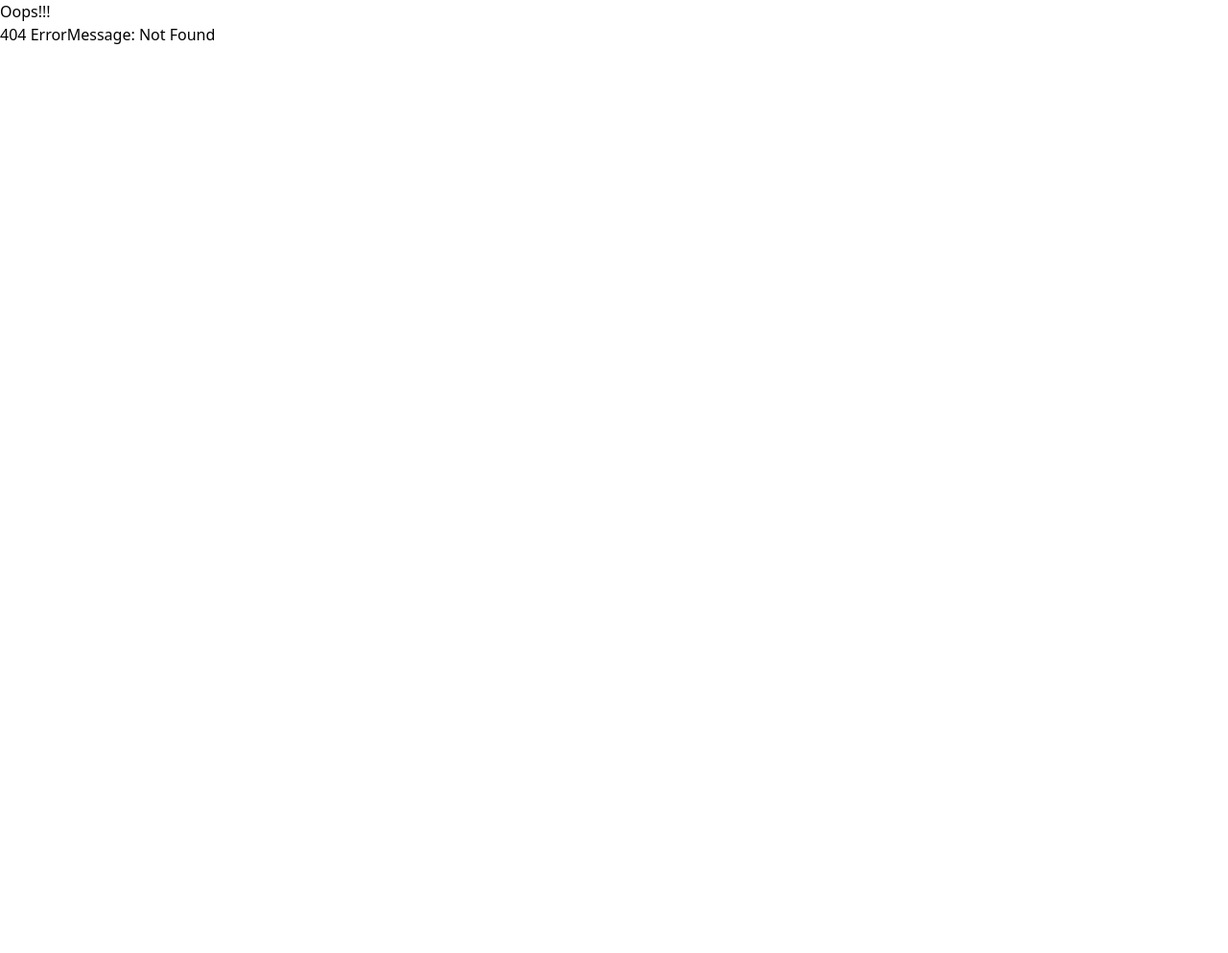
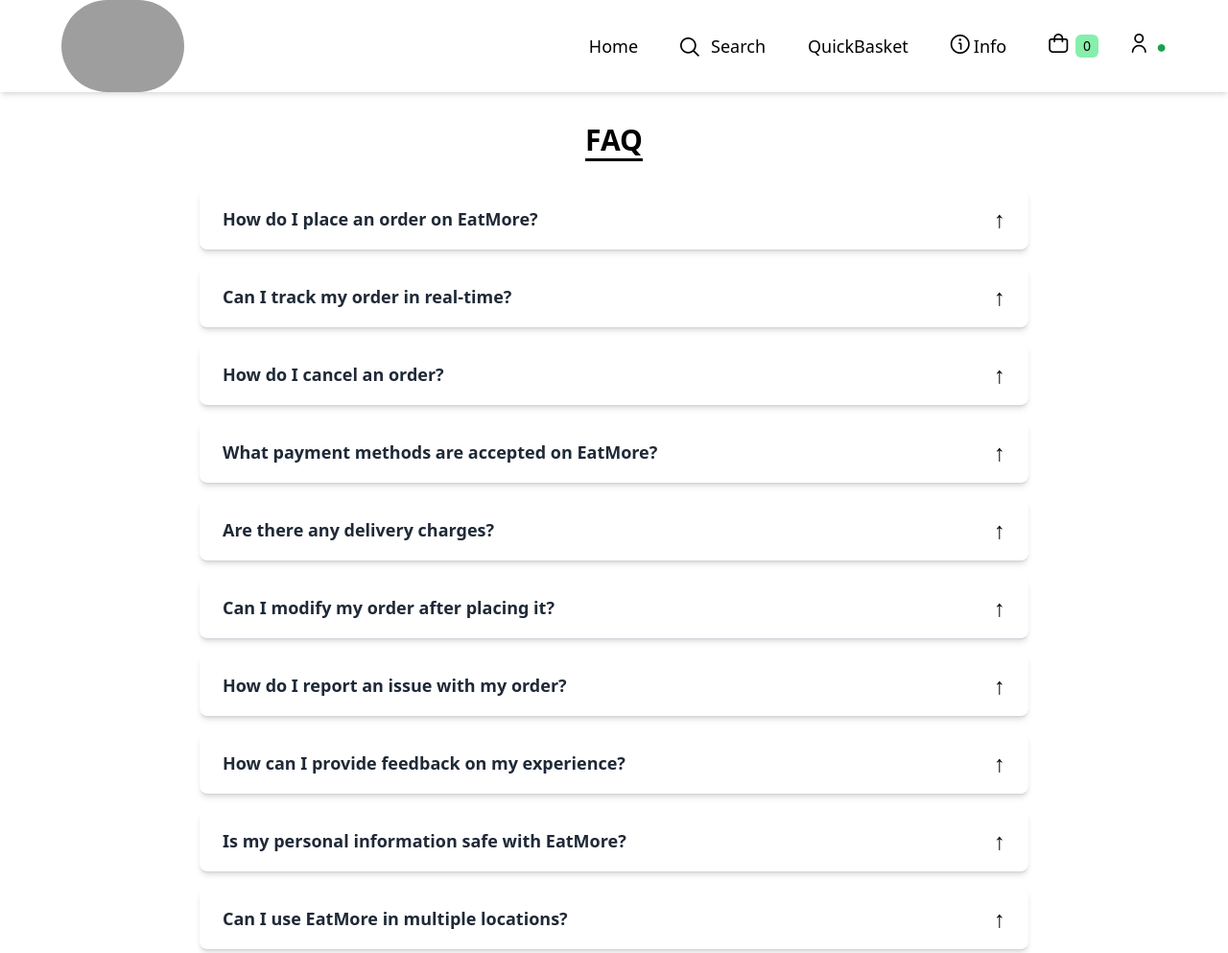
Before and after one commit to thabetissam/FORSA.TN, a React app: page /faq in a window 1280 px wide. Before the commit this address had no page. Shown: the whole page at 96% size. Before the commit the page ends 800 px from the top, so only its background shows below. Built offline with nearby package versions, Linux system fonts and the light colour scheme; some packages are replaced by stand-ins of ours; no server answers; grey boxes are pictures that could not be loaded; a web font is replaced by a local one.

Commit message:
chatbot,smoothscrolling & faq feature added

```diff
--- a/app.js
+++ b/app.js
@@ -9,11 +9,11 @@ import { Header } from "./src/components/Header";
 import { Home } from "./src/components/Home";
 import { LazyShimmer } from "./src/components/Shimmer";
 import ScrollToTop from "./src/components/ScrollToTop";
-import { userData } from "./src/utils/userContext";
 import React, { lazy, Suspense, useState, useEffect } from "react";
 import { Coordinates } from "./src/utils/userContext";
 import { Toaster } from "react-hot-toast";
-
+import DialogflowMessenger from "./src/components/DialogflowMessenger";
+import SmoothScrolling from "./src/components/SmoothScrolling";
 
 // Redux
 import { Provider } from "react-redux";
@@ -29,15 +29,11 @@ const Error = lazy(() => import("./src/components/Error"));
 const RestaurantMenu = lazy(() => import("./src/components/RestaurantMenu"));
 const Cart = lazy(() => import("./src/components/Cart"));
 const SignInOut = lazy(() => import("./src/components/SignInOut"));
+const FAQ = lazy(() => import("./src/components/FAQ"));
+
+
 
 const AppLayout = () => {
-  const [user, setUser] = useState({
-    name: "Subhahsis",
-    email: "spraharaj@gmail.com",
-    age: 23,
-    cast: "Bramhan",
-  });
-
   const [coordinate, setCoordinate] = useState(() => {
     const savedLocation = localStorage.getItem("savedLocation");
     return savedLocation
@@ -53,14 +49,13 @@ const AppLayout = () => {
 
   return (
     <Provider store={store}>
-      <userData.Provider value={{ user, setUser }}>
       <Coordinates.Provider value={{ coordinate, setCoordinate }}>
         <ScrollToTop />
         <Header />
         <Outlet />
         <Toaster />
+        <DialogflowMessenger />
       </Coordinates.Provider>
-      </userData.Provider>
     </Provider>
   );
 };
@@ -70,7 +65,11 @@ export default AppLayout;
 const appRouter = createBrowserRouter([
   {
     path: "/",
-    element: <AppLayout />,
+    element: (
+      <SmoothScrolling>
+        <AppLayout />
+      </SmoothScrolling>
+    ),
     errorElement: (
       <Suspense fallback={<LazyShimmer />}>
         <Error />
@@ -159,6 +158,14 @@ const appRouter = createBrowserRouter([
           </Suspense>
         ),
       },
+      {
+        path: "/faq",
+        element: (
+          <Suspense fallback={<LazyShimmer />}>
+            <FAQ />
+          </Suspense>
+        ),
+      },
     ],
   },
 ]);
--- a/index.html
+++ b/index.html
@@ -16,10 +16,11 @@
 
 
     <!-- Favicon -->
-<!-- Favicon -->
-<link rel="icon" href="https://cdn.dribbble.com/userupload/5966432/file/original-03c1fe57f7907074905632cbf187f058.png?resize=400x0" type="image/x-icon" />
-
-
+    <link
+      rel="icon"
+      href="https://cdn.dribbble.com/userupload/5966432/file/original-03c1fe57f7907074905632cbf187f058.png?resize=400x0"
+      type="image/x-icon"
+    />
 
     <!-- Stylesheets -->
     <link rel="stylesheet" href="./namaste.css" />
--- a/package.json
+++ b/package.json
@@ -33,6 +33,7 @@
   "dependencies": {
     "@emailjs/browser": "^4.4.1",
     "@reduxjs/toolkit": "^2.2.7",
+    "@studio-freight/react-lenis": "^0.0.47",
     "firebase": "^10.13.0",
     "gsap": "^3.12.5",
     "lottie-react": "^2.4.0",
--- /dev/null
+++ b/src/components/DialogflowMessenger.js
@@ -0,0 +1,28 @@
+import React, { useEffect } from "react";
+
+const DialogflowMessenger = () => {
+  useEffect(() => {
+    if (
+      !document.querySelector(
+        "script[src='https://www.gstatic.com/dialogflow-console/fast/messenger/bootstrap.js?v=1']"
+      )
+    ) {
+      const script = document.createElement("script");
+      script.src =
+        "https://www.gstatic.com/dialogflow-console/fast/messenger/bootstrap.js?v=1";
+      script.async = true;
+      document.body.appendChild(script);
+    }
+  }, []);
+
+  return (
+    <df-messenger
+      intent="WELCOME"
+      chat-title="Mira"
+      agent-id={process.env.REACT_APP_DIALOGFLOW_AGENT_ID}
+      language-code="en"
+    ></df-messenger>
+  );
+};
+
+export default DialogflowMessenger;
--- /dev/null
+++ b/src/components/FAQ.js
@@ -0,0 +1,95 @@
+import React, { useState } from "react";
+
+const FAQ = () => {
+  const [openIndex, setOpenIndex] = useState(null);
+
+  const faqs = [
+    {
+      question: "How do I place an order on EatMore?",
+      answer:
+        "To place an order on EatMore, first, search for your preferred restaurant or cuisine using the search bar on the homepage. Once you find a restaurant, browse the menu and select the items you want to order. Add the items to your cart and proceed to checkout. Enter your delivery address, choose a payment method, and confirm your order. You'll receive a confirmation and estimated delivery time via email or SMS.",
+    },
+    {
+      question: "Can I track my order in real-time?",
+      answer:
+        'Yes, you can track your order in real-time through the EatMore app. After placing your order, go to the "My Orders" section in your account to see the current status and location of your delivery.',
+    },
+    {
+      question: "How do I cancel an order?",
+      answer:
+        'You can cancel an order within a certain timeframe by going to the "My Orders" section in the app and selecting the order you wish to cancel. If the option to cancel is not available, please contact our customer support for assistance.',
+    },
+    {
+      question: "What payment methods are accepted on EatMore?",
+      answer:
+        "EatMore accepts various payment methods including credit/debit cards, net banking, digital wallets, and cash on delivery (COD). You can choose your preferred payment method during the checkout process.",
+    },
+    {
+      question: "Are there any delivery charges?",
+      answer:
+        "Delivery charges may apply depending on your location and the restaurant's policies. You can view the delivery charges before finalizing your order in the checkout section.",
+    },
+    {
+      question: "Can I modify my order after placing it?",
+      answer:
+        "Once an order is confirmed, it may not be possible to modify it. However, you can contact customer support as soon as possible to request any changes. We will do our best to accommodate your request if the order has not yet been processed.",
+    },
+    {
+      question: "How do I report an issue with my order?",
+      answer:
+        "If you encounter any issues with your order, such as incorrect items or delivery problems, please contact our customer support team through the app or via email. Provide your order number and details of the issue, and we will resolve it promptly.",
+    },
+    {
+      question: "How can I provide feedback on my experience?",
+      answer:
+        "You can provide feedback on your experience by leaving a review on the restaurant's page or by contacting our support team. Your feedback helps us improve our services.",
+    },
+    {
+      question: "Is my personal information safe with EatMore?",
+      answer:
+        "Yes, your personal information is safe with EatMore. We use advanced security measures to protect your data and ensure it is not shared with unauthorized parties. For more details, you can review our privacy policy.",
+    },
+    {
+      question: "Can I use EatMore in multiple locations?",
+      answer:
+        "Yes, EatMore is available in multiple locations. You can enter your delivery address to see the available restaurants and options in your area.",
+    },
+  ];
+
+  return (
+    <div className="max-w-4xl mx-auto py-8 px-4">
+      <h2 className="text-3xl font-bold text-center mb-8 underline underline-offset-8">
+        FAQ
+      </h2>
+      {faqs.map((faq, index) => (
+        <div
+          key={index}
+          className="border-b border-gray-300 mb-4 shadow-md rounded-lg bg-white"
+        >
+          <div
+            className="flex items-center justify-between px-6 py-4 cursor-pointer hover:bg-gray-100 rounded-t-lg transition duration-300 ease-in-out"
+            onClick={() => setOpenIndex(openIndex === index ? null : index)}
+          >
+            <span className="text-lg font-semibold text-gray-800">
+              {faq.question}
+            </span>
+            <i
+              className={`transform transition-transform duration-300 ${
+                openIndex === index ? "rotate-180" : "rotate-0"
+              } text-2xl`}
+            >
+              &uarr;
+            </i>
+          </div>
+          {openIndex === index && (
+            <div className="px-6 py-4 bg-gray-50 rounded-b-lg">
+              <p className="text-gray-700">{faq.answer}</p>
+            </div>
+          )}
+        </div>
+      ))}
+    </div>
+  );
+};
+
+export default FAQ;
--- a/src/components/Footer.js
+++ b/src/components/Footer.js
@@ -14,7 +14,7 @@ export const Footer = () => {
   const year = new Date().getFullYear();
 
   return (
-    <footer className="bg-gray-100 mt-20 py-6">
+    <footer className="bg-gray-100 mt-20 ">
       {/* Download App Section */}
       <div className="flex flex-col md:flex-row justify-evenly items-center bg-gray-100 py-10 md:py-14 px-6 md:px-8 shadow-lg">
         <div className="text-center mb-6 md:mb-0 md:w-1/2">
@@ -64,9 +64,9 @@ export const Footer = () => {
             <h3 className="text-base md:text-lg font-bold mb-4">Quick Links</h3>
             <ul className="space-y-2">
               <li>
-                <a href="/faqs" className="text-sm hover:underline">
+                <Link to="/faq" className="text-sm hover:underline">
                   FAQs
-                </a>
+                </Link>
               </li>
               <Link to="/info/contact">
                 <li className="text-sm hover:underline"> Contact Us</li>
--- a/src/components/Home.js
+++ b/src/components/Home.js
@@ -12,6 +12,7 @@ import { Coordinates } from "../utils/userContext";
 import { RestaurantData } from "./RestaurantData";
 import Availability from "./Availability";
 import { Footer } from "./Footer";
+
 
 export const Home = () => {
   // State variables for managing input, restaurant data, and filters
@@ -175,7 +176,7 @@ export const Home = () => {
               )}
             </div>
           )}
-          <Footer />
+              <Footer />
         </div>
       )}
     </>
--- /dev/null
+++ b/src/components/SmoothScrolling.js
@@ -0,0 +1,21 @@
+// src/components/SmoothScrolling.js
+import React from "react";
+import { ReactLenis } from "@studio-freight/react-lenis";
+
+const SmoothScrolling = ({ children }) => {
+  // Configuration options for lenis
+  const lenisOptions = {
+    lerp: 0.1, // Smoothness
+    duration: 1.5, // Scrolling duration
+    smoothTouch: true, // Smooth scrolling for touch devices
+    smooth: true, // Enable smooth scrolling
+  };
+
+  return (
+    <ReactLenis root options={lenisOptions}>
+      {children}
+    </ReactLenis>
+  );
+};
+
+export default SmoothScrolling;
```
Also changed, not shown: namaste.css (line endings or trailing spaces), 1 other file. Lines whose indentation alone changed are shown as unchanged.
